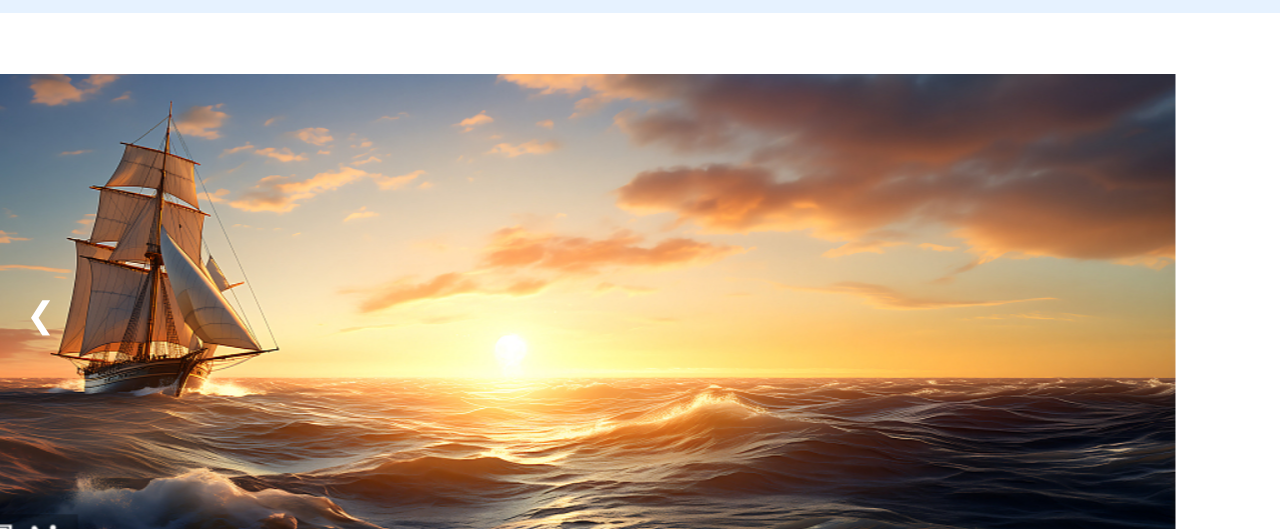
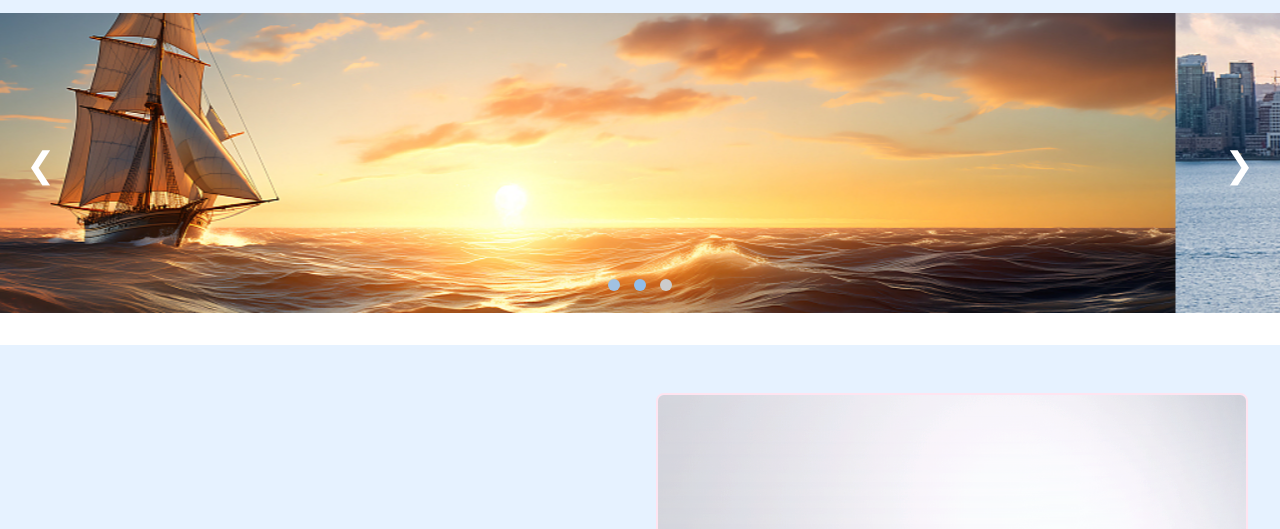
Before and after one commit to richardleo613/qicheng-official-site, a plain HTML site: page index.html in a window 1280 px wide. Shown: the part 68-597 px from the top of the page. Drawn offline with Linux system fonts and the light colour scheme.

Commit message:
revert banner to original 300px height and cover style

```diff
--- a/assets/style.css
+++ b/assets/style.css
@@ -119,8 +119,8 @@ nav.nav-center a:hover {
   position: relative;
   overflow: hidden;
   width: 100%;
-  height: auto; /* 自动根据图片撑开高度 */
-  max-height: 600px;
+  height: 300px;
+  margin-bottom: 2rem;
 }
 
 .carousel-track {
@@ -130,9 +130,8 @@ nav.nav-center a:hover {
 
 .carousel-track img {
   width: 100%;
-  height: auto;
-  max-height: 600px;
-  object-fit: contain; /* 图片完整显示，不裁切 */
+  height: 300px;
+  object-fit: cover;
   flex-shrink: 0;
 }
 
```
